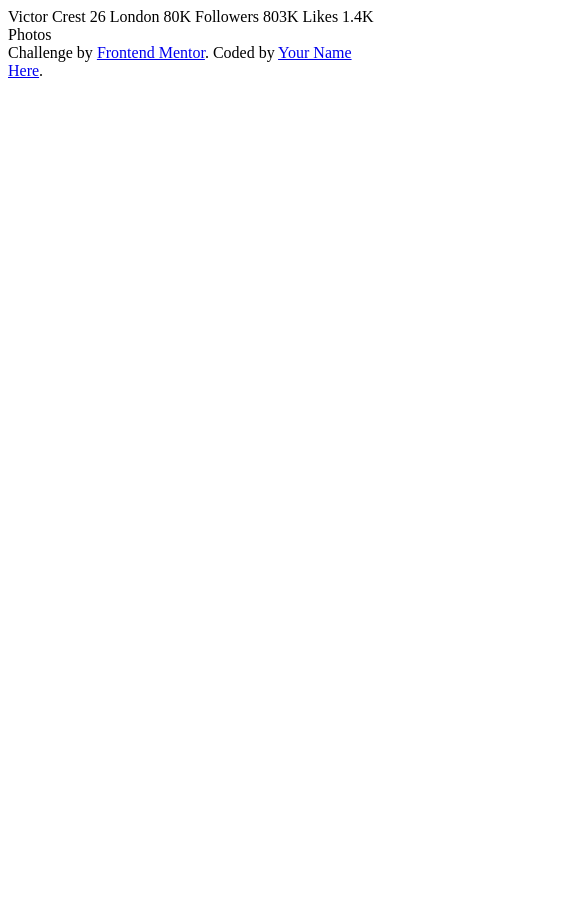
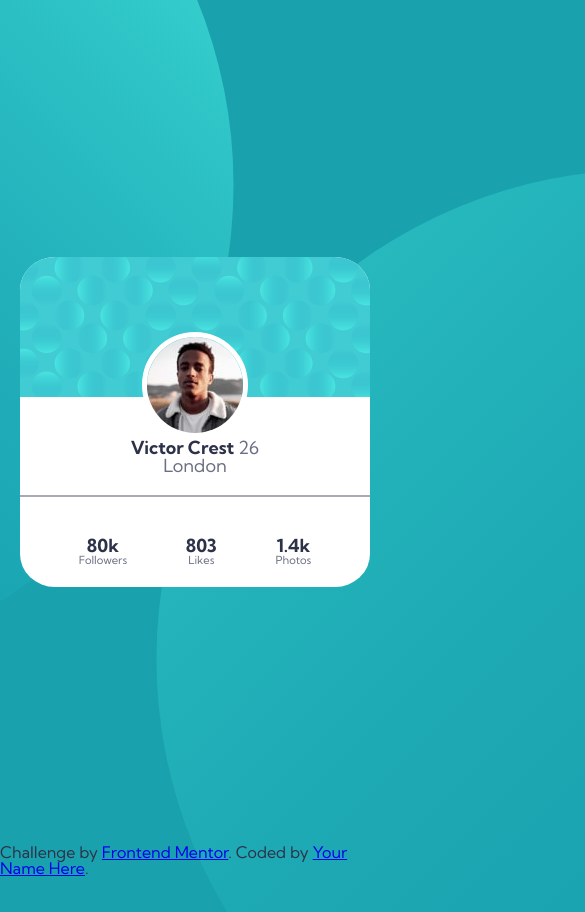
Before and after one commit to vanessacor/frontendmentor-kata-profile-card, a plain HTML site: page index.html in a window 390 px wide. Shown: the top 912 px of the page, 585 px wide, since content can reach past the window. Before the commit the page ends 844 px from the top, so only its background shows below. Drawn offline with Linux system fonts and the light colour scheme.

Commit message:
Style: create mobile version

```diff
--- a/index.html
+++ b/index.html
@@ -5,30 +5,40 @@
   <meta name="viewport" content="width=device-width, initial-scale=1.0"> <!-- displays site properly based on user's device -->
 
   <link rel="icon" type="image/png" sizes="32x32" href="./images/favicon-32x32.png">
+  <link rel="stylesheet" href="./styles/style.css">
 
   <title>Frontend Mentor | Profile card component</title>
 </head>
 <body>
+  <div id="bg-pattern-top">
+    <svg width="978" height="978" xmlns="http://www.w3.org/2000/svg"><defs><linearGradient x1="50%" y1=".779%" x2="50%" y2="100%" id="a"><stop stop-color="#0989B4" stop-opacity="0" offset="0%"/><stop stop-color="#53FFEE" offset="99.94%"/></linearGradient></defs><ellipse fill="url(#a)" transform="rotate(-135 489 489)" cx="489" cy="489" rx="489" ry="488" fill-rule="evenodd" opacity=".5"/></svg>
+  </div>
   <main>
     <article>
+      <div id="image-wrapper">
+        <img class="profile-background" src="./images/bg-pattern-card.svg" alt="background-pattern">
+        <img id="image" src="./images/image-victor.jpg" alt="">
+      </div>
+      <section id="profile-details">
+        <p>Victor Crest <span>26</span></p>
+        <p>London</p>
+      </section>
+      <section id="profile-social">
+        <p>80k <span>Followers</span></p>
+        <p>803<span>Likes</span></p>
+        <p>1.4k<span>Photos</span></p>
+      </section>
+
 
     </article>
   </main>
-  Victor Crest
-  26
-  London
 
-  80K
-  Followers
-
-  803K
-  Likes
-
-  1.4K
-  Photos
   <footer class="attribution">
     Challenge by <a href="https://www.frontendmentor.io?ref=challenge" target="_blank">Frontend Mentor</a>.
     Coded by <a href="#">Your Name Here</a>.
   </footer>
+  <div id="bg-pattern-bottom">
+    <svg width="978" height="978" xmlns="http://www.w3.org/2000/svg"><defs><linearGradient x1="50%" y1=".779%" x2="50%" y2="100%" id="a"><stop stop-color="#0989B4" stop-opacity="0" offset="0%"/><stop stop-color="#53FFEE" offset="99.94%"/></linearGradient></defs><ellipse fill="url(#a)" transform="scale(1 -1) rotate(45 1669.55 0)" cx="489" cy="489" rx="489" ry="488" fill-rule="evenodd" opacity=".25"/></svg>
+  </div>
 </body>
 </html>
--- /dev/null
+++ b/styles/style.css
@@ -0,0 +1,121 @@
+@import url('https://fonts.googleapis.com/css2?family=Kumbh+Sans:wght@300;400;700&display=swap');
+/* reset  */
+
+html {
+    box-sizing: border-box;
+  }
+
+  *, *:before, *:after {
+    box-sizing: inherit;
+  }
+
+html, body, main{
+    height: 100%;
+}
+
+:root {
+    --dark-cyan:hsl(185, 75%, 39%);
+    --dark-blue:hsl(229, 23%, 23%);
+    --grayish-blue: hsl(227, 10%, 46%);
+    --white: #ffffff;
+}
+
+body {
+    position: relative;
+    margin: 0;
+    line-height: 1;
+    color: var(--dark-blue);
+    font-family: 'Kumbh Sans', sans-serif;
+    background-color: var(--dark-cyan);
+}
+
+#bg-pattern-top {
+    position: absolute;
+    right: 40%;
+    bottom: 20%;
+    z-index: -1;
+}
+
+#bg-pattern-bottom {
+    position: absolute;
+    left: 40%;
+    top: 20%;
+    z-index: -1;
+}
+
+main {
+    height: 100vh;
+    display: flex;
+    align-items: center;
+}
+
+article {
+    z-index: 1;
+    margin: 0 auto;
+    max-width: 90%;
+    border-radius: 10%;
+    background-color: var(--white);
+    overflow: hidden;
+}
+
+article p {
+    margin: 0;
+    font-size: 18px;
+}
+
+#image-wrapper {
+    position: relative;
+}
+
+#image {
+    display: block;
+    margin: auto;
+    position: absolute;
+    top: 80%;
+    left: 0;
+    bottom: 0;
+    right: 0;
+    border: 5px solid var(--white);
+    border-radius: 50%;
+}
+
+#profile-details {
+    display: flex;
+    flex-direction: column;
+    align-items: center;
+    padding-top: 40px;
+    margin-bottom: 20px;
+    color: var(--grayish-blue);
+}
+
+#profile-details p:first-child {
+    color: var(--dark-blue);
+    font-weight: 700;
+}
+
+#profile-details span {
+    font-weight: 400;
+    color: var(--grayish-blue);
+}
+
+#profile-social {
+    display: flex;
+    justify-content: space-evenly;
+    padding-top: 40px;
+    margin-bottom: 20px;
+    border-top: 2px solid hsl(227deg 10% 46% / 59%);
+}
+
+#profile-social p {
+    display: flex;
+    flex-direction: column;
+    align-items: center;
+    color: var(--dark-blue);
+    font-weight: 700;
+}
+
+#profile-social span {
+    font-weight: 400;
+    color: var(--grayish-blue);
+    font-size: .7rem;
+}
```
